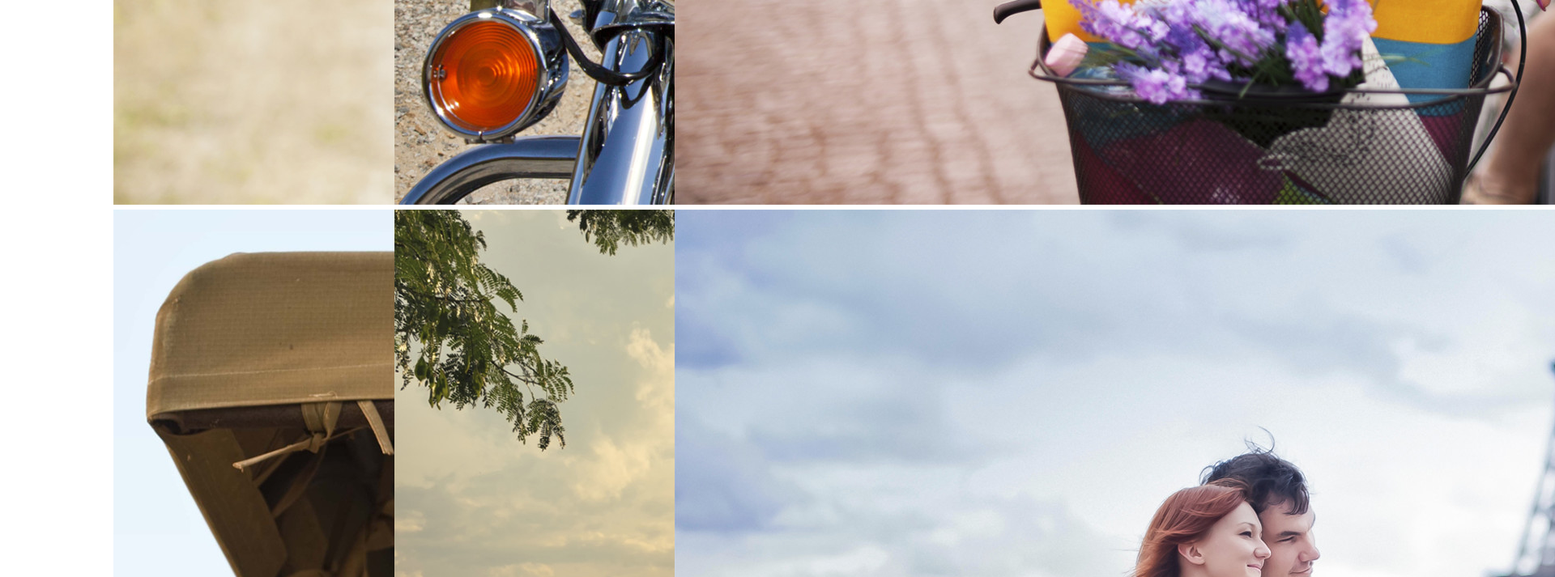
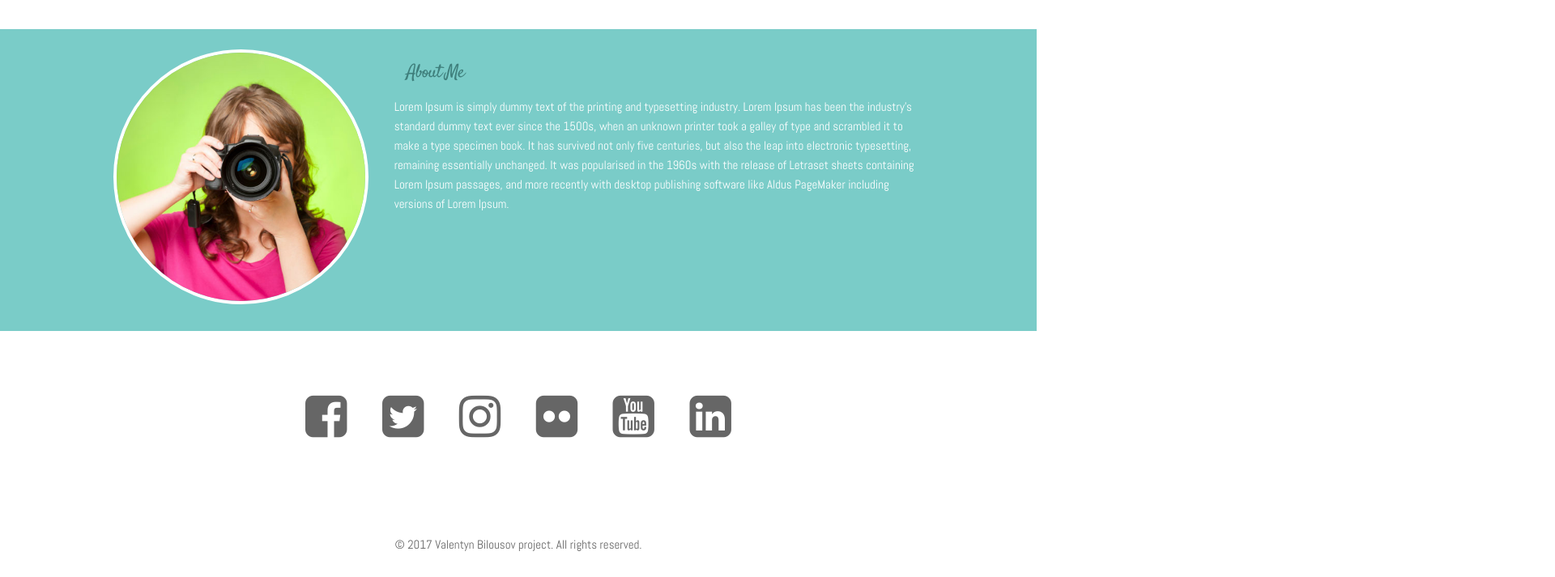
Before and after one commit to bilousov94/responsive-site, a plain HTML site: page index.html in a window 1280 px wide. Shown: the part 1080-1793 px from the top of the page at 81% size, 1920 px wide, since content can reach past the window. Drawn offline with Linux system fonts and the light colour scheme.

Commit message:
styling elements

```diff
--- a/css/style.css
+++ b/css/style.css
@@ -0,0 +1,99 @@
+.main{
+    padding-top: 3%;
+}
+
+.row{
+    padding: 2% 0;
+}
+
+.green{
+    background-color: #7accc8;
+}
+
+body{
+    font-family: 'Abel', sans-serif;
+    font-size: 1.5em;
+}
+h2{
+    font-family: 'Satisfy', cursive;
+    font-size: 1.5em;
+    margin: 0.67em;
+}
+
+h2.bio{
+    color: #3f7f7c;
+}
+
+p.bio{
+    color: #fff;
+}
+
+header.main_nav{
+    padding: 1% 0;
+    display: block;
+}
+
+.logo{
+    margin: 5% auto;
+    text-align: center;
+}
+
+.logo a{
+    font-size: 3em;
+    color: #fff;
+    text-decoration: none;
+    border: 3px solid #fff;
+    text-transform: uppercase;
+    padding: 2px 10px 0 10px;
+    margin: 0;
+}
+
+.logo a:hover{
+    background-color: #fff;
+    color: #7accc8;
+}
+
+img{
+    max-width: 100%;
+}
+
+img.avatar{
+    border-radius: 400px;
+    border: solid 4px #fff;
+}
+
+img:hover{
+    opacity: 0.8;
+}
+
+
+ul.social{
+    display: block;
+    margin: 5% 0;
+    list-style-type: none;
+    text-align: center;
+}
+
+ul.social li{
+    font-size: 3em;
+    display: inline;
+    padding: 0 2%;
+}
+
+ul.social li a{
+    color: #666;
+}
+
+ul.social li.facebook a:hover{color: rgb(59, 89, 152);}
+ul.social li.twitter a:hover{color: rgb(0, 172, 237);}
+ul.social li.instagram a:hover{color: rgb(81, 127, 237);}
+ul.social li.youtube a:hover{color: rgb(187, 0, 0);}
+ul.social li.flickr a:hover{color: rgb(255, 0, 132);}
+ul.social li.linkedin a:hover{color: rgb(0, 123, 182);}
+
+p.copyright{
+    text-align: center;
+    color: #666;
+    font-size: 1em;
+
+}
--- a/index.html
+++ b/index.html
@@ -29,10 +29,10 @@
 
 </head>
 <body>
-    <header class="main_nav">
+    <header class="main_nav green">
         <div class="container">
             <div class="twelve columns">
-
+                <div class="logo"><a href="#">Valentyn Bilousov</a></div>
             </div>
         </div>
     </header>
@@ -60,7 +60,7 @@
                 <img src="images/paris_couple.jpg" />
             </div>
         </div>
-        <div class="row">
+        <div class="row" style="margin-bottom: 10%">
             <div class="four columns portfolio">
                 <img src="images/single_rider.jpg" />
             </div>
@@ -80,8 +80,8 @@
                 <img class="avatar" src="images/amy.jpg" />
             </div>
             <div class="eight columns">
-                <h2>About Me</h2>
-                <p>
+                <h2 class="bio">About Me</h2>
+                <p class="bio">
                     Lorem Ipsum is simply dummy text of the printing and typesetting industry.
                     Lorem Ipsum has been the industry's standard dummy text ever since the 1500s,
                     when an unknown printer took a galley of type and scrambled it to make a type
@@ -96,9 +96,18 @@
 
     <footer>
         <div class="container">
+            <div class="row twelve columns">
+                <ul class="social">
+                    <li class="facebook"><a href="#"><i class="fa fa-facebook-square fa-lg"></i></a></li>
+                    <li class="twitter"><a href="#"><i class="fa fa-twitter-square fa-lg"></i></a></li>
+                    <li class="instagram"><a href="#"><i class="fa fa-instagram fa-lg"></i></a></li>
+                    <li class="flickr"><a href="#"><i class="fa fa-flickr fa-lg"></i></a></li>
+                    <li class="youtube"><a href="#"><i class="fa fa-youtube-square fa-lg"></i></a></li>
+                    <li class="linkedin"><a href="#"><i class="fa fa-linkedin-square fa-lg"></i></a></li>
+                </ul>
+            </div>
             <div class="row twelve columns"></div>
-            <div class="row twelve columns"></div>
-            <p>
+            <p class="copyright">
                 &copy; 2017 Valentyn Bilousov project. All rights reserved.
             </p>
         </div>
```
